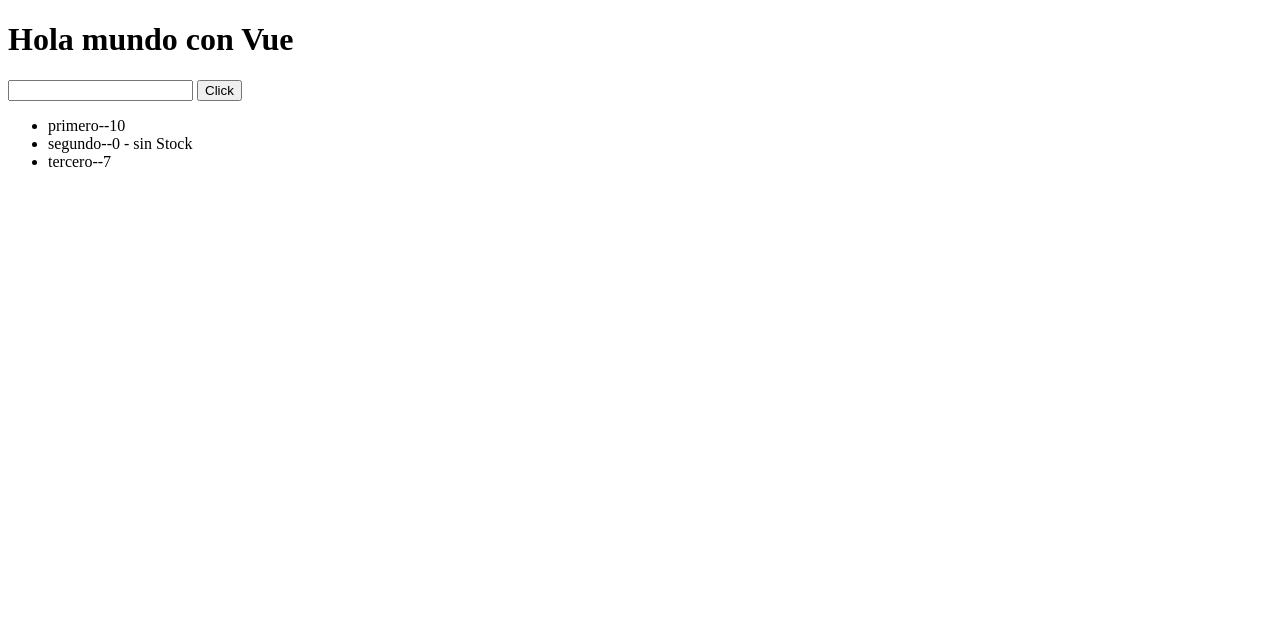
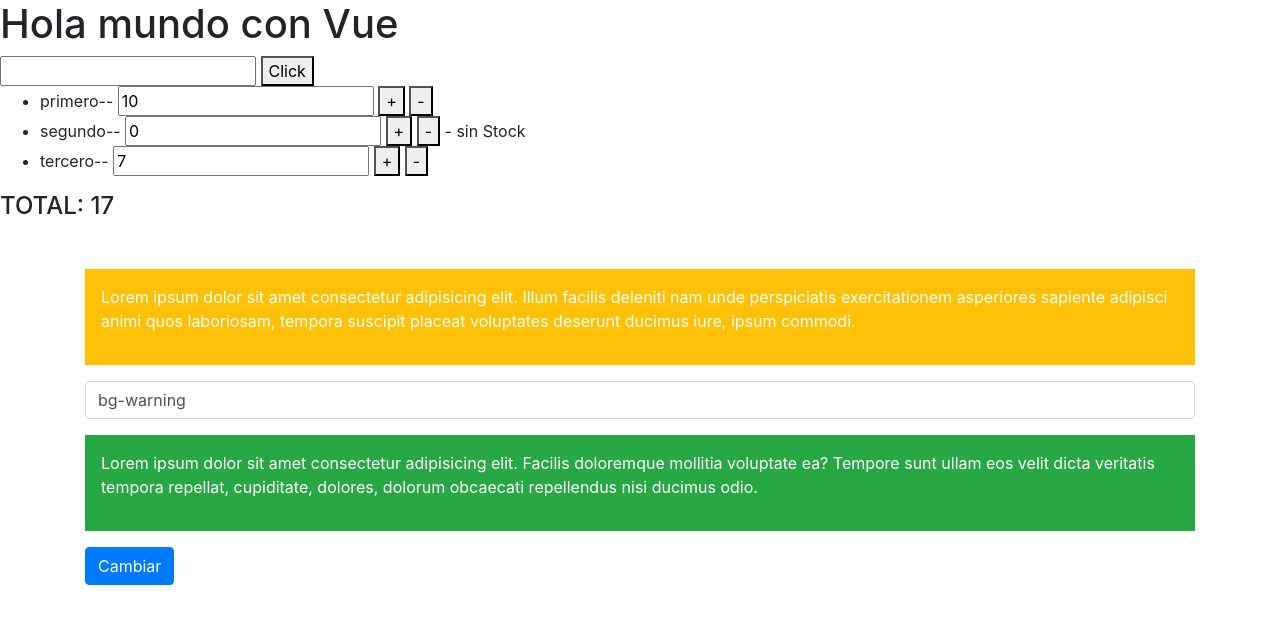
Before and after one commit to Sliferdf/Vue-tutorial, a plain HTML site: page index.html in a window 1280 px wide. Drawn offline with nearby package versions, Linux system fonts and the light colour scheme.

Commit message:
condicionales y clases

```diff
--- a/index.html
+++ b/index.html
@@ -1,24 +1,51 @@
 <!DOCTYPE html>
 <html lang="en">
+
 <head>
     <meta charset="UTF-8">
     <meta name="viewport" content="width=device-width, initial-scale=1.0">
     <meta http-equiv="X-UA-Compatible" content="ie=edge">
     <title>Document</title>
+    <link rel="stylesheet" href="https://stackpath.bootstrapcdn.com/bootstrap/4.3.1/css/bootstrap.min.css"
+        integrity="sha384-ggOyR0iXCbMQv3Xipma34MD+dH/1fQ784/j6cY/iJTQUOhcWr7x9JvoRxT2MZw1T" crossorigin="anonymous">
 </head>
+
 <body>
     <div id="app">
-    <h1>{{titulo}}</h1>
+        <h1>{{titulo}}</h1>
 
-    <input type="text" v-model= "nuevoArray">
-    <button @click="agregarALista">Click</button>
-    <ul>
-        <li v-for="array of arrays">{{array.nombre}}--{{array.cantidad}}
-            <span v-if = "array.cantidad === 0">- sin Stock</span>
-        </li>
-    </ul>
+        <input type="text" v-model="nuevoArray" @keyup.enter="agregarALista">
+        <button @click="agregarALista">Click</button>
+        <ul>
+            <li v-for="array of arrays">{{array.nombre}}--
+                <input type="number" v-model.number="array.cantidad">
+                <button @click="array.cantidad++">+</button>
+                <button @click="array.cantidad--">-</button>
+                <span v-if="array.cantidad <= 0 ">- sin Stock</span>
+            </li>
+        </ul>
+
+        <h4>
+            TOTAL: {{sumarArrays}}
+        </h4>
+        <div class="container mt-5">
+            <div :class="['p-3', 'text-white', fondo]">
+                <p>Lorem ipsum dolor sit amet consectetur adipisicing elit. Illum facilis deleniti nam unde perspiciatis
+                    exercitationem asperiores sapiente adipisci animi quos laboriosam, tempora suscipit placeat
+                    voluptates deserunt ducimus iure, ipsum commodi.</p>
+            </div>
+            <input type="text" class="form-control my-3" v-model="fondo">
+
+            <div class="text-white p-3" :class="{'bg-info' : color, 'bg-success' : !color}">
+                <p>Lorem ipsum dolor sit amet consectetur adipisicing elit. Facilis doloremque mollitia voluptate ea? Tempore sunt ullam eos velit dicta veritatis tempora repellat, cupiditate, dolores, dolorum obcaecati repellendus nisi ducimus odio.</p>
+            </div>
+
+            <button class="btn btn-primary my-3" @click="color =!color">Cambiar</button>
+        </div>
+
     </div>
     <script src="https://cdn.jsdelivr.net/npm/vue/dist/vue.js"></script>
     <script src='main.js'></script>
 </body>
+
 </html>
--- a/main.js
+++ b/main.js
@@ -7,14 +7,28 @@ const app = new Vue({
             { nombre: 'segundo', cantidad: 0 },
             {nombre: 'tercero', cantidad: 7}
         ],
-        nuevoArray: ''
+        nuevoArray: '',
+        total: 0,
+        fondo: 'bg-warning',
+        color: false
     },
 
     methods: {
         agregarALista() {
             this.arrays.push({
                 nombre: this.nuevoArray, cantidad: 0
-            })
+            });
+            this.nuevoArray = '';
+        }
+    },
+
+    computed: {
+        sumarArrays(){
+            this.total= 0;
+            for(array of this.arrays){
+                this.total = this.total + array.cantidad;
+            }
+            return this.total;
         }
     },
 });
```
